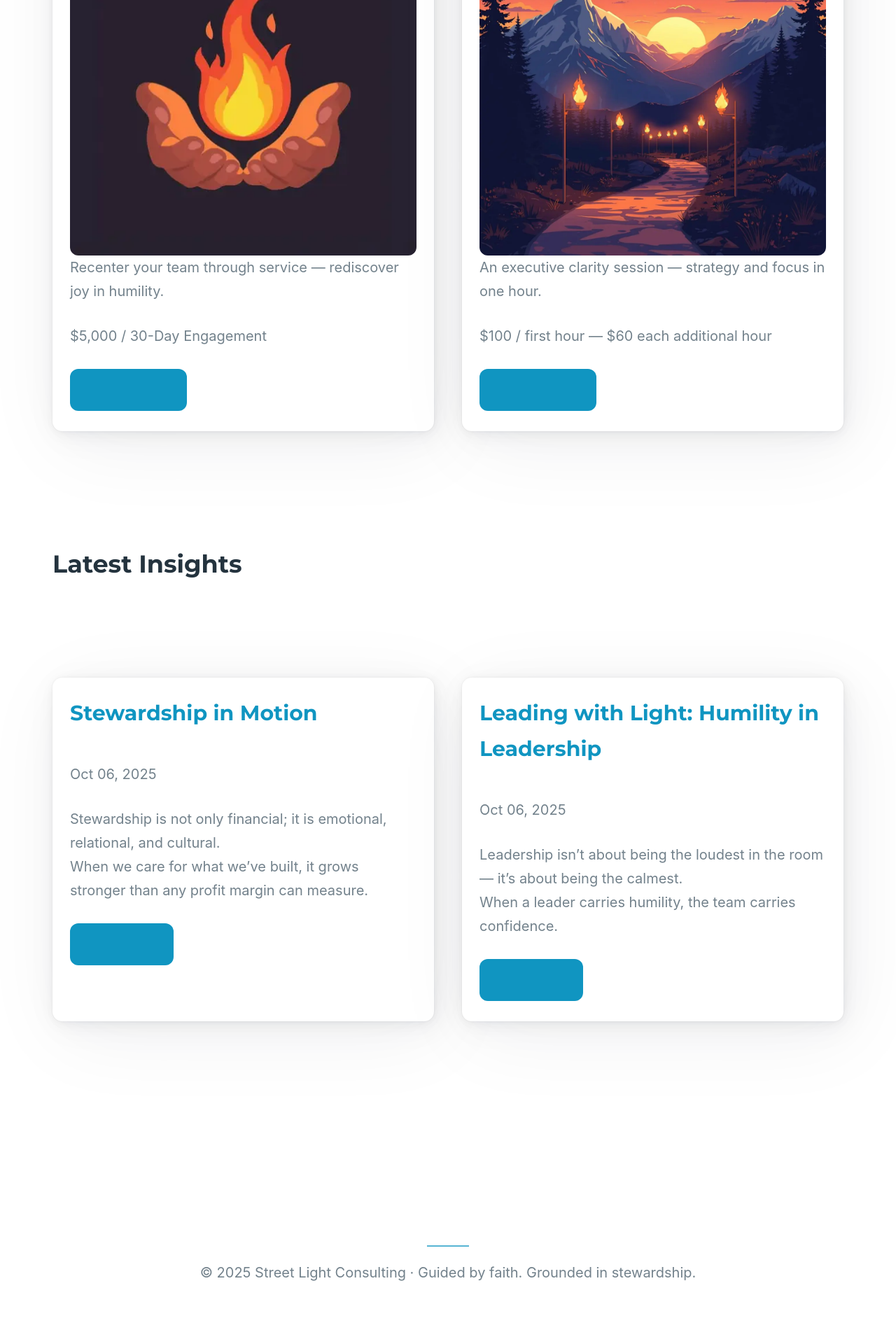
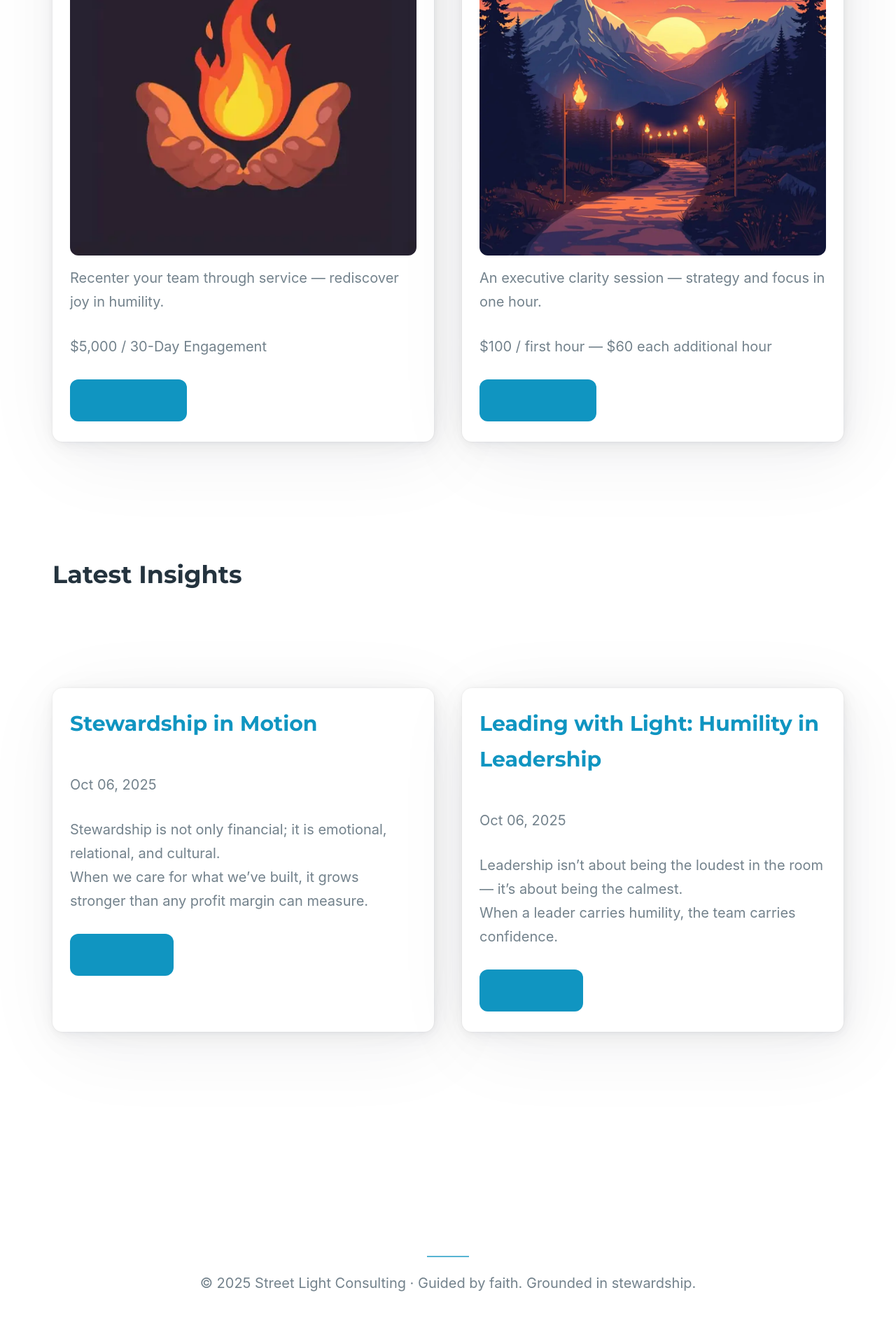
Before and after one commit to Street-Light-Consulting/street-light-consulting.github.io, a Jekyll site: the page built from index.md, in a window 1280 px wide. Shown: the part 1543-3463 px from the top of the page at 70% size. Built offline with Jekyll 4.4.1, drawn with Linux system fonts in a browser that asks for light colours.

Commit message:
update style.css

```diff
--- a/assets/css/style.css
+++ b/assets/css/style.css
@@ -67,7 +67,7 @@ main.main-content { padding-top: 5rem; }
   transition: var(--transition);
 }
 .card:hover { transform: translateY(-2px); box-shadow: 0 10px 24px rgba(0,0,0,0.35); }
-.card img { width: 100%; height: auto; border-radius: 12px; }
+.card img { width: 100%; height: auto; border-radius: 12px; margin-bottom:15px; }
 
 /* Buttons */
 .btn, .bronze {
```
